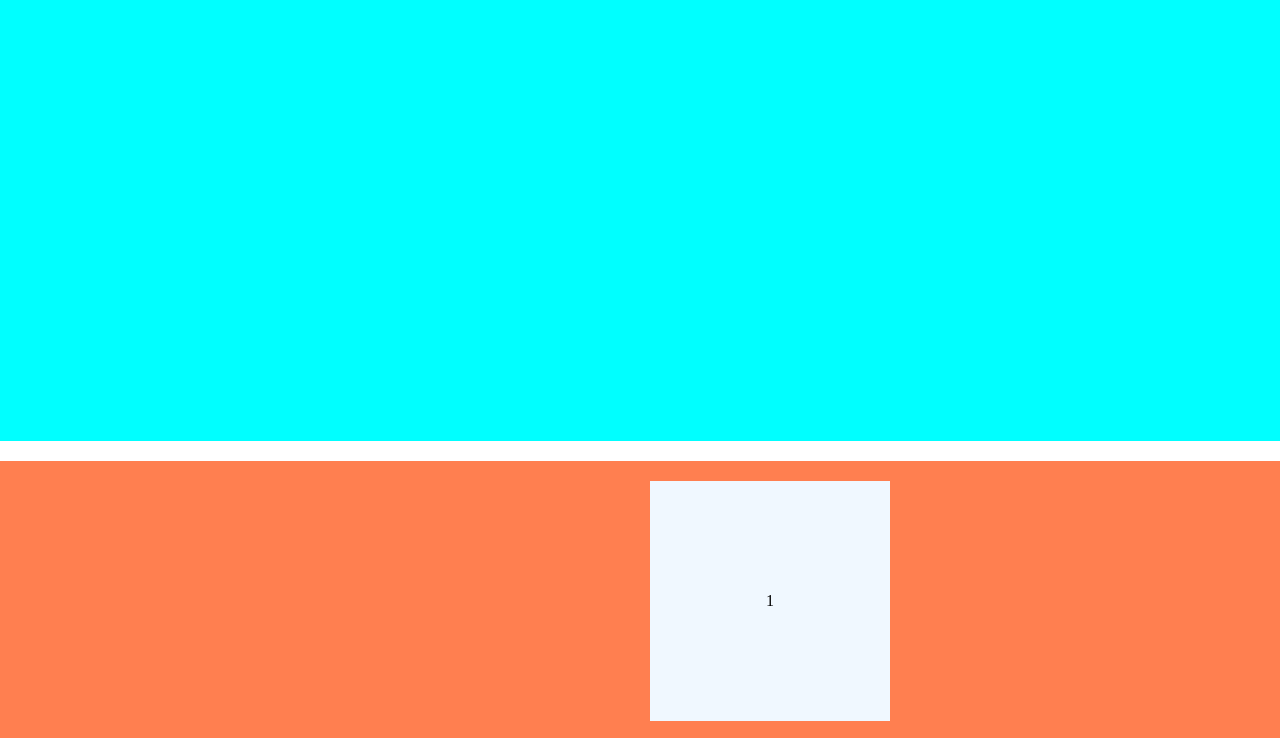
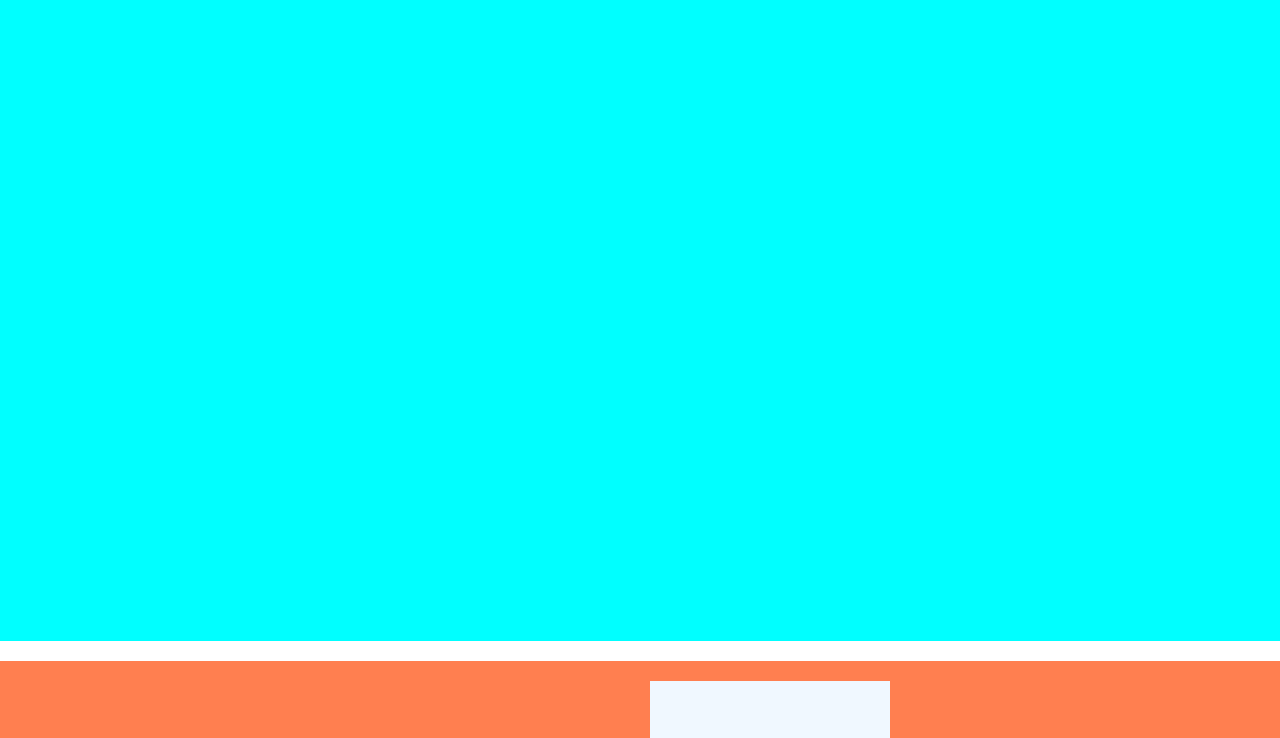
Before and after one commit to Nathan213/myCSSgrid, a plain HTML site: page index.html in a window 1280 px wide. Shown: the part 59-797 px from the top of the page. Drawn offline with nearby package versions, Linux system fonts and the light colour scheme; no server answers.

Commit message:
Update style.css

```diff
--- a/style.css
+++ b/style.css
@@ -8,7 +8,7 @@ body, ul, p {
     display: grid;
     text-align: center;
     grid-template-columns: minmax(auto,900px);
-    grid-template-rows: minmax(auto, 500px);
+    grid-template-rows: minmax(auto, 700px);
     justify-content: center;
     background-color: aqua;
   }
```
